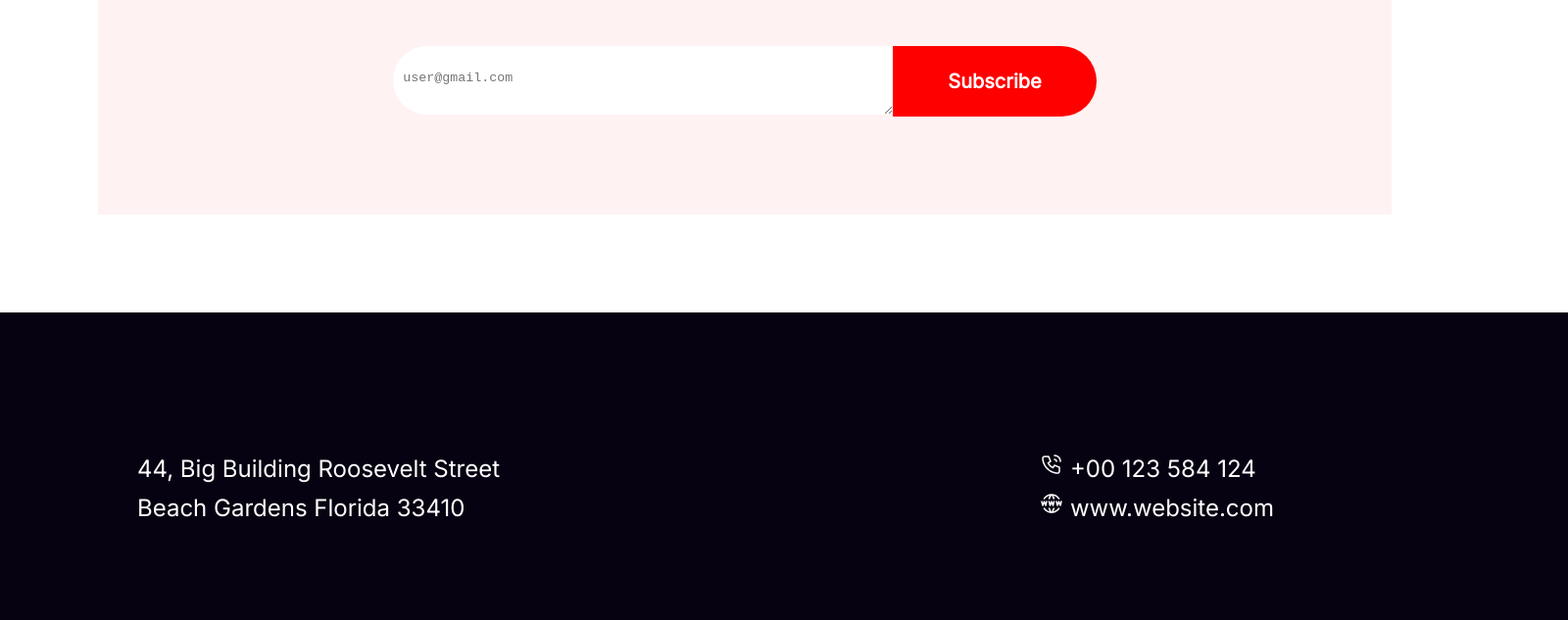
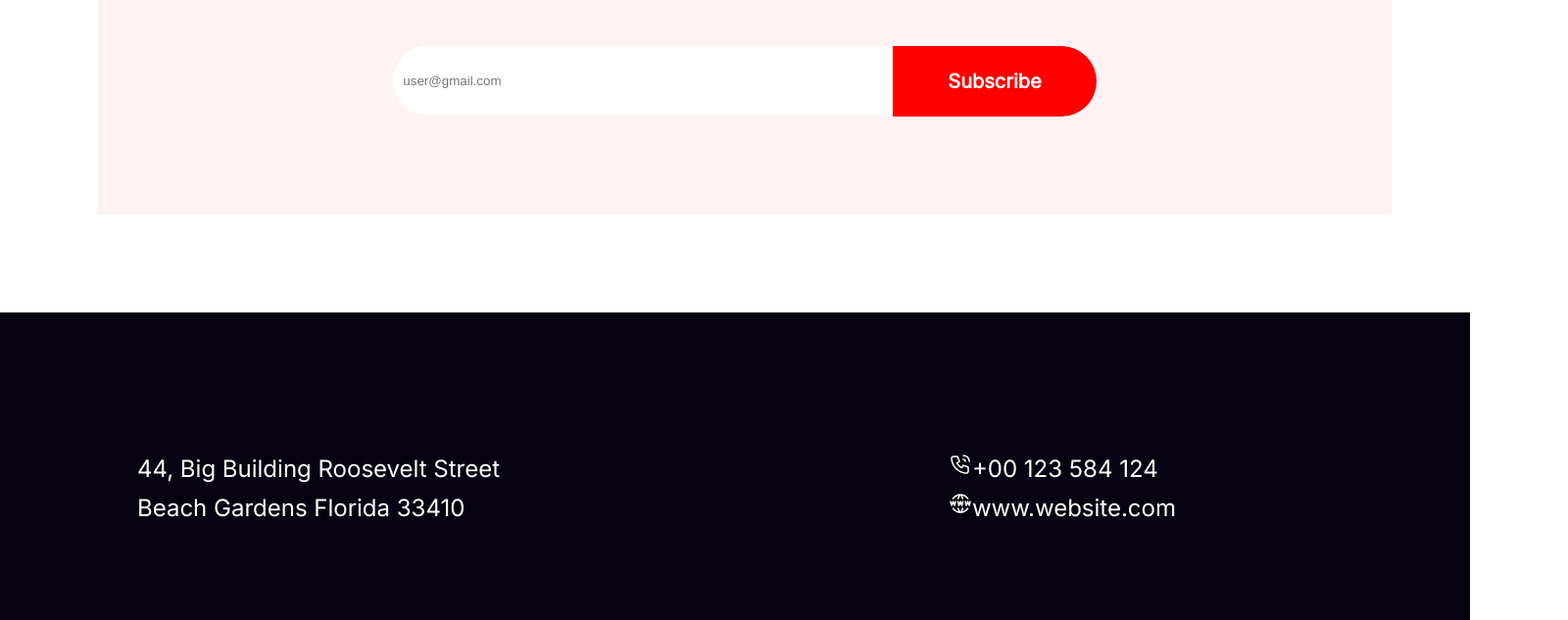
Before and after one commit to AmirHossain58/B9A1-New-Year-New-Mission-aha, a plain HTML site: page index.html in a window 1280 px wide. Shown: the part 5994-6627 px from the top of the page at 98% size, 1600 px wide, since content can reach past the window. Drawn offline with Linux system fonts and the light colour scheme.

Commit message:
some problem solved

```diff
--- a/index.html
+++ b/index.html
@@ -96,7 +96,7 @@
             <img src="images/group-61.png" alt="">
             <h1>Subscribe Newsletter</h1>
             <p>Dolor sit amet consectetur. Consequat eget consectetur maecenas sed molestie malesuada. Ipsum sed sodales risus ut pellentesque vel euismod. </p>
-            <div class="feedback"><textarea name="" placeholder="user@gmail.com" id="" cols="10" rows="3"></textarea><input type="button" value="Subscribe"></div>
+            <div class="feedback"> <input type="text" class="input-feedback" placeholder="user@gmail.com"><input type="button" class="subscribe-button" value="Subscribe"></div>
 
 
         </section>
@@ -108,9 +108,11 @@
          <section class="footer-contact">
             <p>44, Big Building Roosevelt Street <br>
                 Beach Gardens Florida 33410</p>
-            <div class="phone-web"><span><img src="images/call.png" alt=""> +00 123 584 124</span><br>
-                <span><img src="images/website.png" alt=""><a href="#"> www.website.com</a></span>
-            </div>
+
+
+                <div class="phone-web"><p> <img src="images/call.png" alt="">+00 123 584 124</p>
+                <p><img src="images/website.png" alt="">www.website.com</p>
+                </div>
 
          </section>
          <section class="footer-images">
--- a/style.css
+++ b/style.css
@@ -369,7 +369,7 @@ padding-bottom: 30px;
 .feedback{
     display: flex;
 }
-.feedback>textarea{
+.input-feedback{
     width: 500px;
     height: 70px;
     background: #FFF;
@@ -378,10 +378,10 @@ padding-bottom: 30px;
     border: none;
     position: relative;
     padding-left: 10px;
-    line-height: 5;
+    line-height: 5px;
 
 }
-.feedback>input{
+.subscribe-button{
     color: #FFF;
     text-align: center;
     font-family: Inter;
@@ -395,7 +395,7 @@ padding-bottom: 30px;
 }
 /* footer section */
 footer{
-    width: 1600px;
+    width: 1500px;
     height: 600px;
     background: #070211;
     margin-top: 100px;
```
